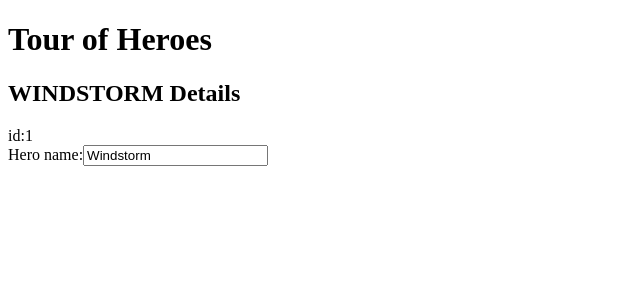
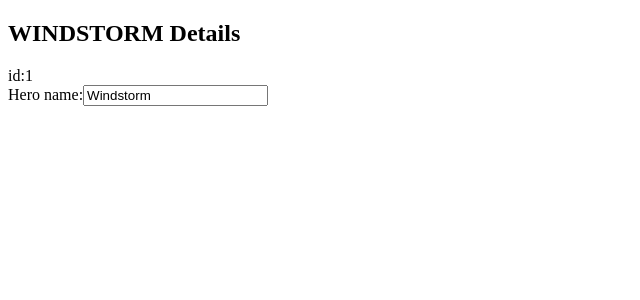
Before and after one commit to YaqoobAslam/angular-tour-of-heroes-create-feature-component, an Angular app: page / in a window 1280 px wide. Shown: the top 300 px of the page, without its empty margins (0-640 px from the left). Built offline with nearby package versions, Linux system fonts and the light colour scheme.

Commit message:
initial commit

```diff
--- a/src/app/app.component.html
+++ b/src/app/app.component.html
@@ -1,3 +1,2 @@
-<h1>{{title}}</h1>
 
 <app-heroes></app-heroes>
```
